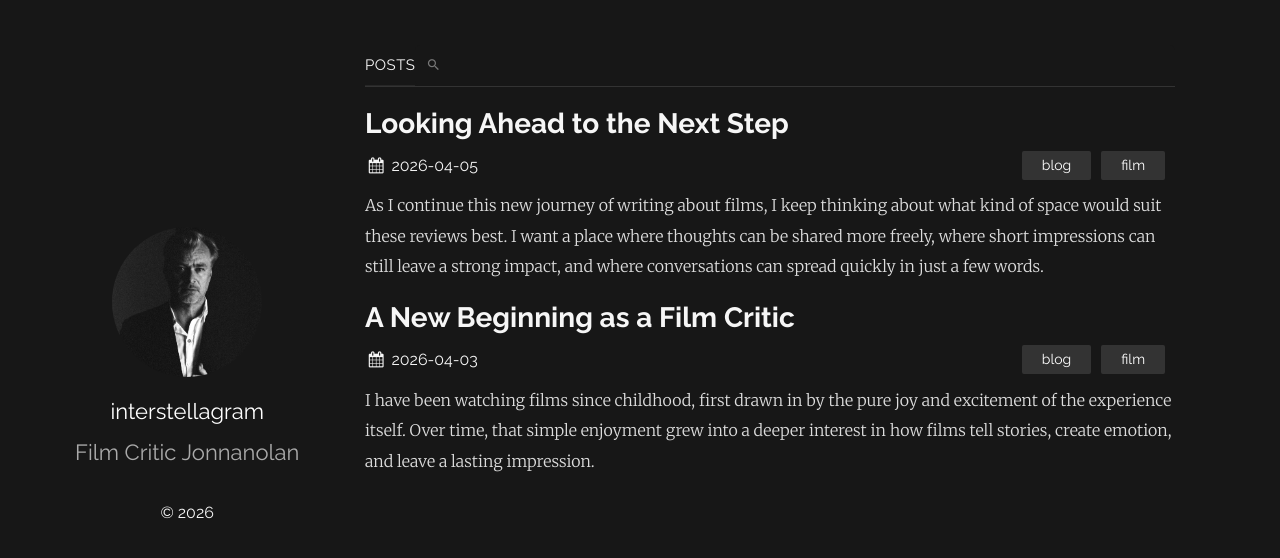
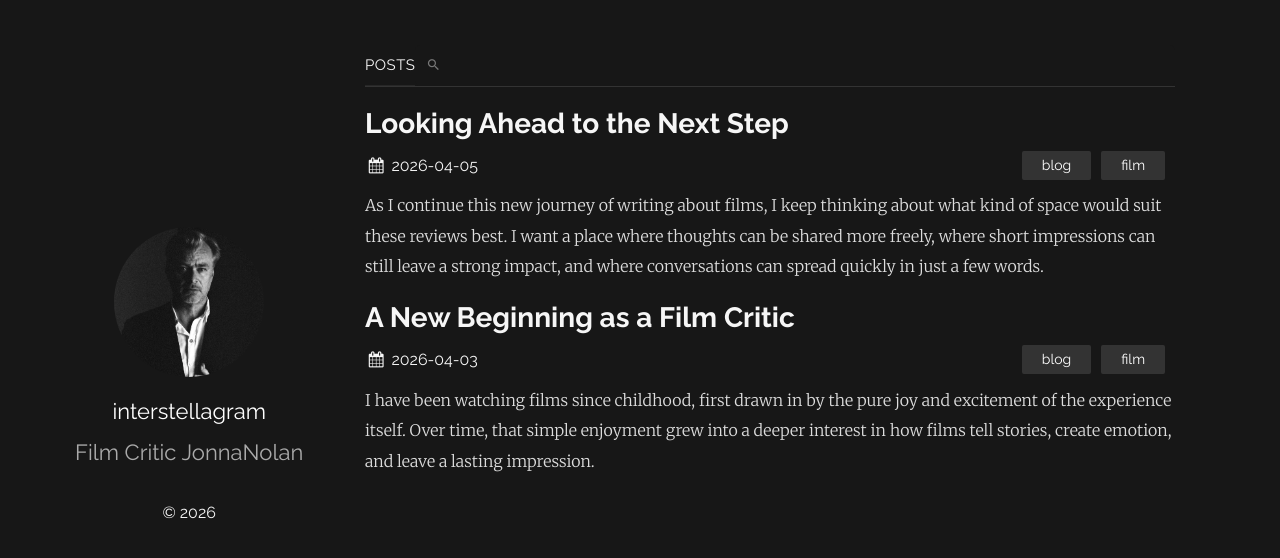
Before and after one commit to interstellagram/interstellagram.github.io, a Jekyll site: the page built from index.md, in a window 1280 px wide. Shown: the top 558 px of the page. Built offline with Jekyll 4.4.1, drawn with Linux system fonts in a browser that asks for light colours.

```diff
--- a/_config.yml
+++ b/_config.yml
@@ -1,7 +1,7 @@
 title: interstellagram
-author: Jonnanolan
+author: JonnaNolan
 description: >-
-  Hello. I'm Jonnanolan, a film critic exploring image, memory, and time through science fiction and arthouse cinema.
+  Hello. I'm JonnaNolan, a film critic exploring image, memory, and time through science fiction and arthouse cinema.
 
 url: "https://interstellagram.github.io"
 baseurl: ""
@@ -12,7 +12,7 @@ sass:
 
 plainwhite:
   name: interstellagram
-  tagline: Film Critic Jonnanolan
+  tagline: Film Critic JonnaNolan
   date_format: "%Y-%m-%d"
   sitemap: true
   search: true
```
